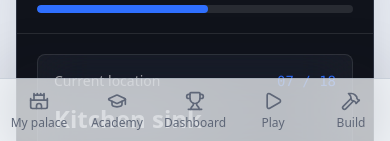
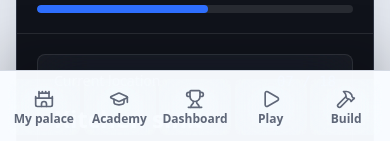
Before and after one commit to kyjwang/Palace52, a Next.js app: page / in a window 390 px wide. Shown: the part 701-842 px from the top of the page. Built offline with nearby package versions, Linux system fonts and the light colour scheme; no server answers.

Commit message:
used taste skills

```diff
--- a/src/app/globals.css
+++ b/src/app/globals.css
@@ -7,6 +7,9 @@
   --card-muted: rgb(255 255 255 / 0.34);
   --chrome: rgb(250 252 255 / 0.72);
   --control: rgb(255 255 255 / 0.48);
+  --nav-surface: rgb(248 251 255 / 0.98);
+  --nav-item: rgb(255 255 255 / 0.82);
+  --nav-item-active: rgb(47 111 255 / 0.14);
   --muted: #5f6778;
   --border: rgb(118 134 158 / 0.28);
   --border-strong: rgb(76 112 168 / 0.42);
@@ -90,6 +93,9 @@ select {
     --card-muted: rgb(255 255 255 / 0.065);
     --chrome: rgb(18 19 26 / 0.72);
     --control: rgb(255 255 255 / 0.075);
+    --nav-surface: rgb(14 15 22 / 0.98);
+    --nav-item: rgb(255 255 255 / 0.07);
+    --nav-item-active: rgb(124 199 255 / 0.16);
     --muted: #b3bac9;
     --border: rgb(255 255 255 / 0.14);
     --border-strong: rgb(128 188 255 / 0.42);
@@ -119,6 +125,9 @@ select {
     --card-muted: #eef3fb;
     --chrome: #f9fbff;
     --control: #ffffff;
+    --nav-surface: #f8faff;
+    --nav-item: #ffffff;
+    --nav-item-active: #e7efff;
   }
 
   .rounded-lg.border,
--- a/src/components/app/app-shell.tsx
+++ b/src/components/app/app-shell.tsx
@@ -108,7 +108,7 @@ export function AppShell({
 
       <main className="mx-auto w-full max-w-7xl px-4 py-5 md:px-6 md:py-8">{children}</main>
 
-      <nav className="fixed inset-x-0 bottom-0 z-40 grid grid-cols-5 border-t border-[var(--border)] bg-[var(--chrome)] shadow-[0_-18px_50px_rgb(18_24_38/0.1)] backdrop-blur-2xl lg:hidden">
+      <nav className="fixed inset-x-0 bottom-0 z-40 grid grid-cols-5 gap-1 border-t border-[var(--border)] bg-[var(--nav-surface)] px-2 py-2 shadow-[0_-18px_50px_rgb(0_0_0/0.18),inset_0_1px_0_rgb(255_255_255/0.14)] lg:hidden">
         {navItems.map((item) => {
           const Icon = item.icon;
           const active = isActivePath(pathname, item.href);
@@ -118,12 +118,14 @@ export function AppShell({
               key={item.href}
               href={item.href}
               className={cn(
-                "flex h-16 flex-col items-center justify-center gap-1 text-xs font-medium transition",
-                active ? "text-[var(--accent)]" : "text-[var(--muted)]"
+                "group flex h-14 flex-col items-center justify-center gap-1 rounded-md border text-xs font-semibold leading-none transition-[background-color,border-color,box-shadow,color,transform] duration-150 active:translate-y-px active:scale-95",
+                active
+                  ? "border-[var(--border-strong)] bg-[var(--nav-item-active)] text-[var(--accent)] shadow-[inset_0_1px_0_rgb(255_255_255/0.18),0_10px_24px_rgb(47_111_255/0.12)]"
+                  : "border-transparent bg-transparent text-[var(--muted)] hover:bg-[var(--nav-item)] hover:text-[var(--foreground)] active:bg-[var(--nav-item)]"
               )}
             >
-              <Icon className="size-5" />
-              {item.label}
+              <Icon className={cn("size-5 transition-transform duration-150", active ? "scale-105" : "group-active:scale-90")} />
+              <span>{item.label}</span>
             </Link>
           );
         })}
--- a/src/components/app/public-shell.tsx
+++ b/src/components/app/public-shell.tsx
@@ -108,7 +108,7 @@ export function PublicShell({
         </div>
       </header>
       <main className="mx-auto w-full max-w-7xl px-4 py-5 md:px-6 md:py-8">{children}</main>
-      <nav className="fixed inset-x-0 bottom-0 z-40 grid grid-cols-5 border-t border-[var(--border)] bg-[var(--chrome)] shadow-[0_-18px_50px_rgb(18_24_38/0.1)] backdrop-blur-2xl lg:hidden">
+      <nav className="fixed inset-x-0 bottom-0 z-40 grid grid-cols-5 gap-1 border-t border-[var(--border)] bg-[var(--nav-surface)] px-2 py-2 shadow-[0_-18px_50px_rgb(0_0_0/0.18),inset_0_1px_0_rgb(255_255_255/0.14)] lg:hidden">
         {navItems.map((item) => {
           const Icon = item.icon;
           const active = pathname === item.href;
@@ -117,12 +117,14 @@ export function PublicShell({
               key={item.href}
               href={item.href}
               className={cn(
-                "flex h-16 flex-col items-center justify-center gap-1 text-xs font-medium transition",
-                active ? "text-[var(--accent)]" : "text-[var(--muted)]"
+                "group flex h-14 flex-col items-center justify-center gap-1 rounded-md border text-xs font-semibold leading-none transition-[background-color,border-color,box-shadow,color,transform] duration-150 active:translate-y-px active:scale-95",
+                active
+                  ? "border-[var(--border-strong)] bg-[var(--nav-item-active)] text-[var(--accent)] shadow-[inset_0_1px_0_rgb(255_255_255/0.18),0_10px_24px_rgb(47_111_255/0.12)]"
+                  : "border-transparent bg-transparent text-[var(--muted)] hover:bg-[var(--nav-item)] hover:text-[var(--foreground)] active:bg-[var(--nav-item)]"
               )}
             >
-              <Icon className="size-5" />
-              {item.label}
+              <Icon className={cn("size-5 transition-transform duration-150", active ? "scale-105" : "group-active:scale-90")} />
+              <span>{item.label}</span>
             </Link>
           );
         })}
```
